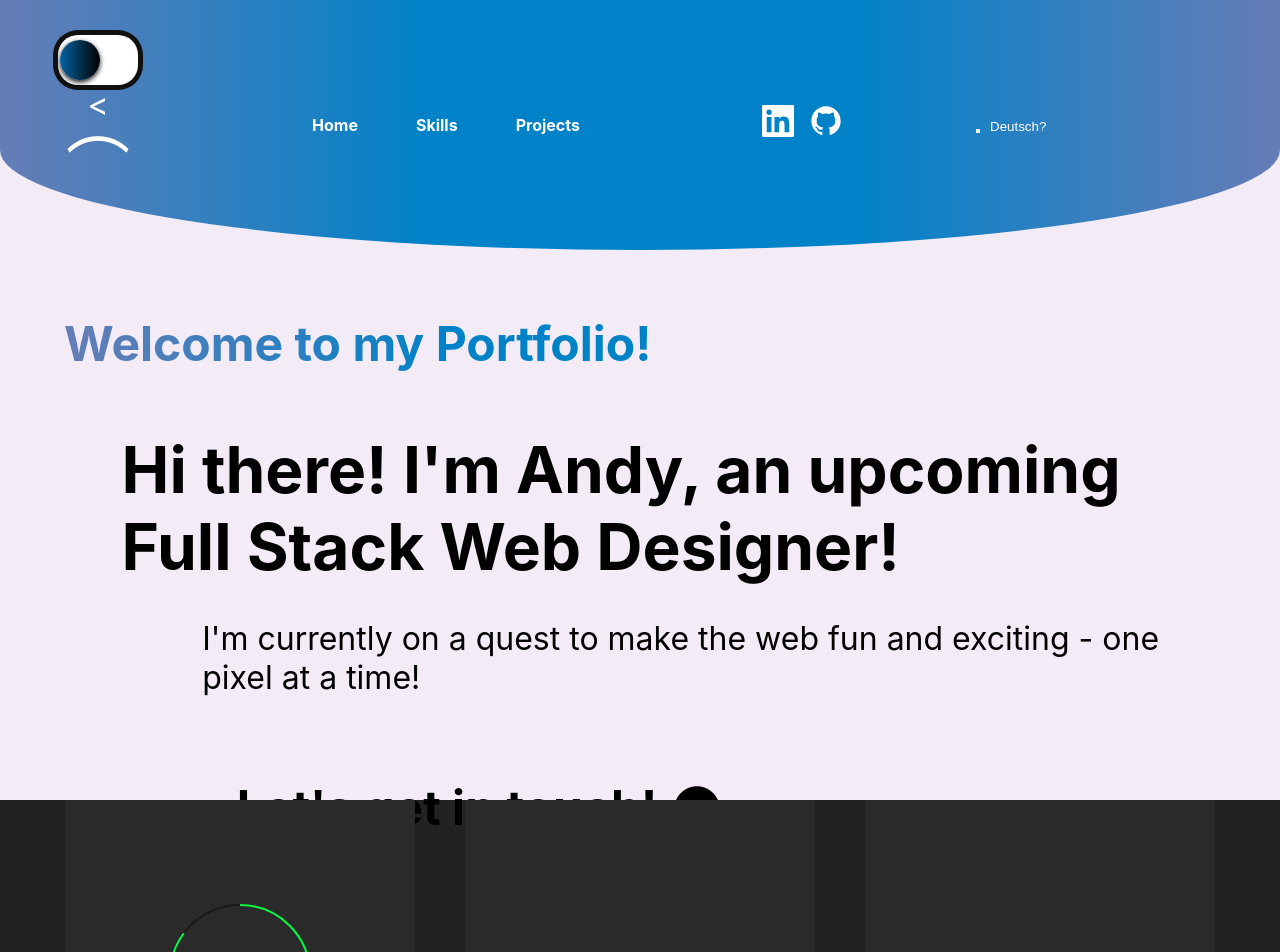
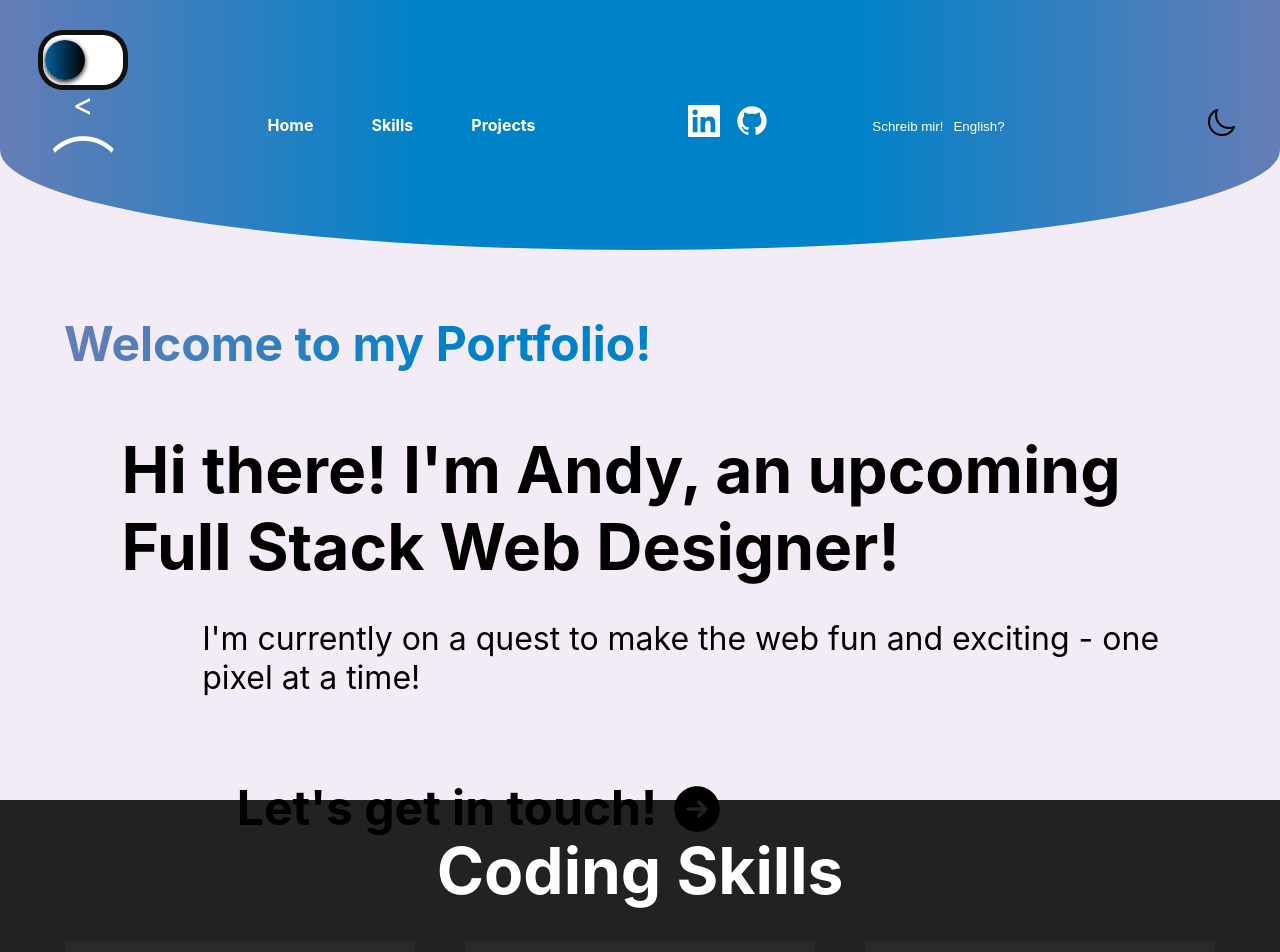
Before and after one commit to AndiS82/Portfolio-Page, a React (Create React App) app: page / in a window 1280 px wide. Shown: the top 952 px of the page. Built offline with nearby package versions, Linux system fonts and the light colour scheme.

Commit message:
darkmode

```diff
--- a/src/App.js
+++ b/src/App.js
@@ -28,7 +28,7 @@ const [theme, setTheme] = useState("light")
     <div className="App" id={theme}>
 
 <header>
-<Navbar toggleLanguage={toggleLanguage}/>
+<Navbar toggleLanguage={toggleLanguage} toggleTheme={toggleTheme}/>
 <div className='headerContainer'>
 <h2>{german === true || german ==="german"? "Welcome to my Portfolio!":"Willkommen auf meiner Portfoliseite!"}</h2>
 <h1>Hi there! I'm Andy, an upcoming Full Stack Web Designer!</h1>
--- a/src/components/Navbar.css
+++ b/src/components/Navbar.css
@@ -87,7 +87,22 @@ h4{
     color:white
 }
 
-.navbarButton{background: transparent;
+.navbarButton{
+    background: transparent;
     border: transparent;
     cursor: pointer;
 }
+
+.reactIcon{
+    font-size: 2rem;
+}
+
+.themeButton{
+    background: transparent;
+    border: transparent;
+    cursor: pointer;
+}
+
+.reactIcon:hover{
+    color: goldenrod;
+}
--- a/src/components/Navbar.js
+++ b/src/components/Navbar.js
@@ -1,19 +1,23 @@
 import "./Navbar.css"
 import { GrLinkedin, GrGithub } from "react-icons/gr";
+import { HiOutlineSun, HiOutlineMoon } from "react-icons/hi2";
 import { useState, useContext } from "react";
-import { LanguageContext } from "../App";
+import { LanguageContext, ThemeContext } from "../App";
 
 
-export const Navbar = ({toggleLanguage}) => {
+
+export const Navbar = ({toggleLanguage, toggleTheme}) => {
     const german = useContext(LanguageContext)
+    const theme = useContext(ThemeContext)
 
 const [nose, setNose] = useState(false)
 
-console.log(german.german)
 
 const Nose = () =>{
     setNose(prev=> !prev)
 }
+
+console.log(theme.theme)
 
 return(
     <nav className="navbarWrapper">
@@ -29,12 +33,15 @@ return(
 <h4>Projects</h4>
     </nav>
     <div className="navbarSocialMedia">
-<p className="navbarP">{<GrLinkedin/>}</p>
-<p className="navbarP">{<GrGithub/>}</p>
+<p className="navbarP">{<GrLinkedin className="reactIcon"/>}</p>
+<p className="navbarP">{<GrGithub className="reactIcon"/>}</p>
     </div>
     <div  className="navButtonDiv">
-        <button className=""></button>
-    <button className="navbarButton" onClick={toggleLanguage}>{german.german === "german"? "English?":"Deutsch?"}</button>
+    <button className="navbarButton">{german.german === "german"? "Contact Me!":"Schreib mir! "}</button>
+    <button className="navbarButton" onClick={toggleLanguage}>{german.german === "german"?"Deutsch?" :"English?"}</button>
+    </div>
+    <div>
+    <button className="themeButton" onClick={toggleTheme}>{theme.theme === "light"? <HiOutlineMoon className="reactIcon" />:<HiOutlineSun className="reactIcon"/>}</button>
     </div>
     </nav>
 )
--- a/src/components/Skills.css
+++ b/src/components/Skills.css
@@ -4,6 +4,15 @@
     justify-content: center;
     min-height: 100vh;
     background: #222;
+}
+
+.headlineContainer h2{
+    color: white;
+    font-size: 4rem;
+    display: flex;
+    align-items: center;
+    justify-content: center;
+    padding: 2.5%;
 }
 
 .skillsContainer{
--- a/src/components/Skills.js
+++ b/src/components/Skills.js
@@ -4,6 +4,7 @@ import "./Skills.css"
 export const Skills = ()=>{
     return(
         <section className="skillsSection">
+            <div className="headlineContainer"><h2>Coding Skills</h2>
         <div className="skillsContainer">
         <div className="skillCard">
             <div className="percentage">
@@ -22,7 +23,7 @@ export const Skills = ()=>{
         <div className="skillCard">Express.js</div>
         <div className="skillCard">Node.js</div>
          </div>
-         </section>
+         </div></section>
 
     )
 }
```
